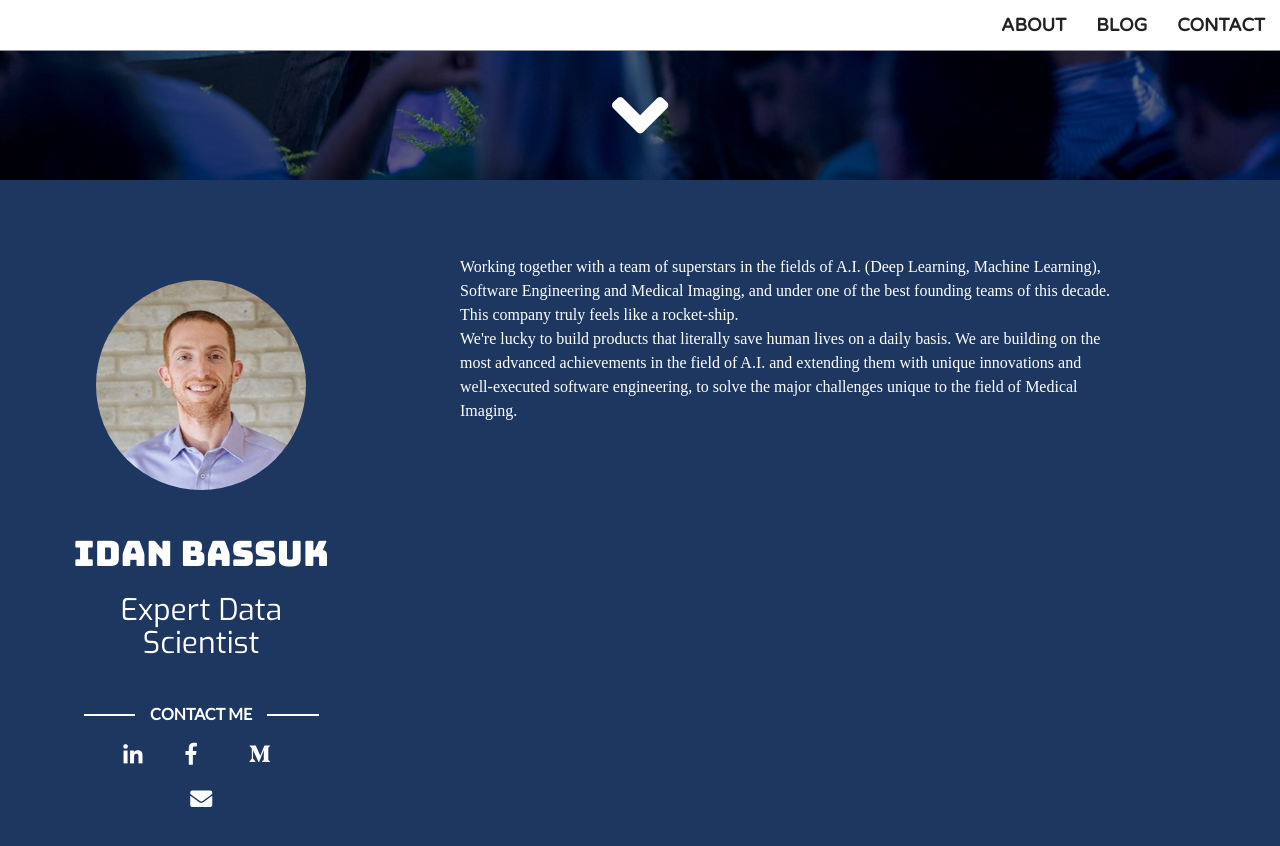
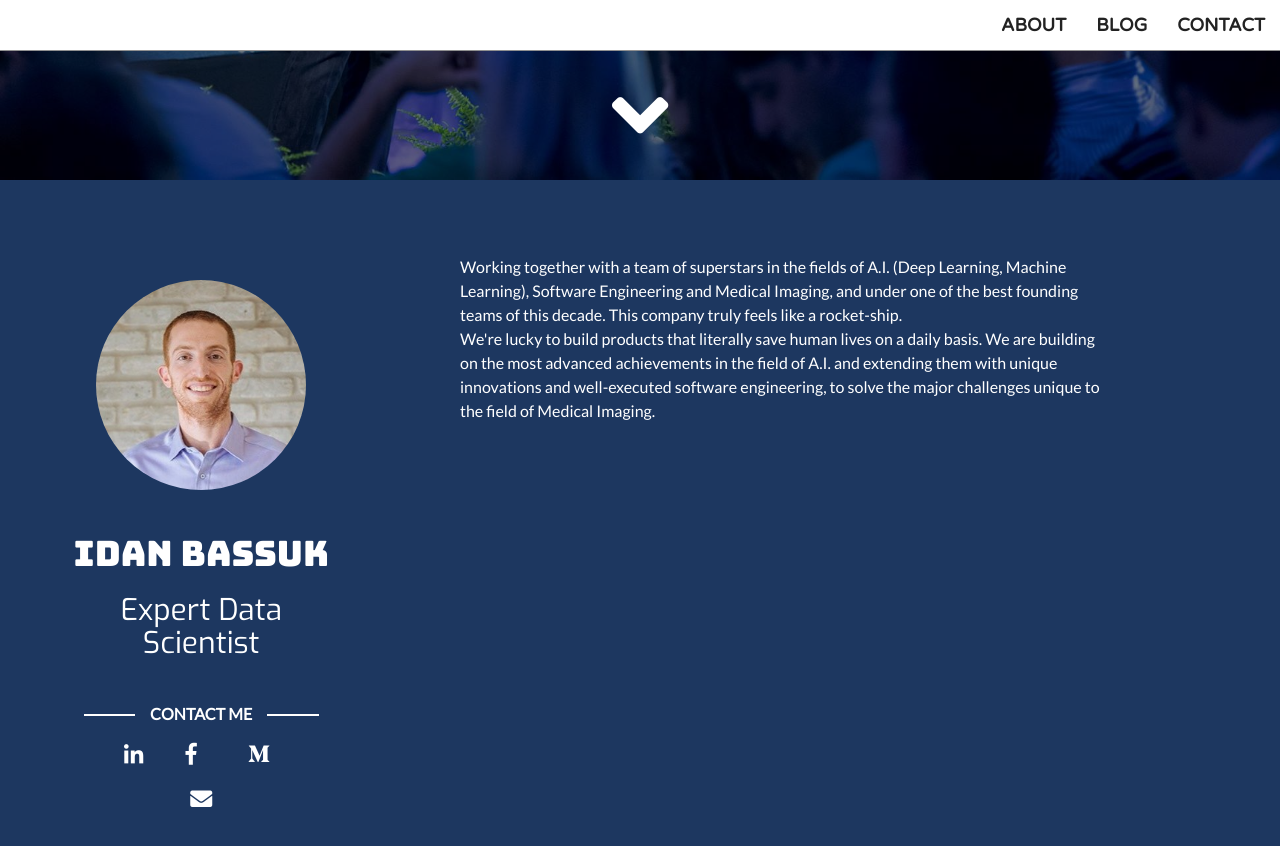
Before and after one commit to idan-bassuk/idan-bassuk.github.io, a Jekyll site: the page built from index.html, in a window 1280 px wide and 900 px high, scrolled down 720 px. Shown: the top 846 px of the window. Built offline with Jekyll 4.4.1, drawn with Linux system fonts in a browser that asks for light colours; some web fonts are replaced.

Commit message:
Update _base.scss

```diff
--- a/_sass/_base.scss
+++ b/_sass/_base.scss
@@ -280,7 +280,7 @@ header {
 body {
     background-color: #1d3760;
     color: white;
-    font-family: "Lato, sans-serif";
+    font-family: 'Lato', sans-serif;
 }
 
 .text-primary { color: $theme-primary; }
```
